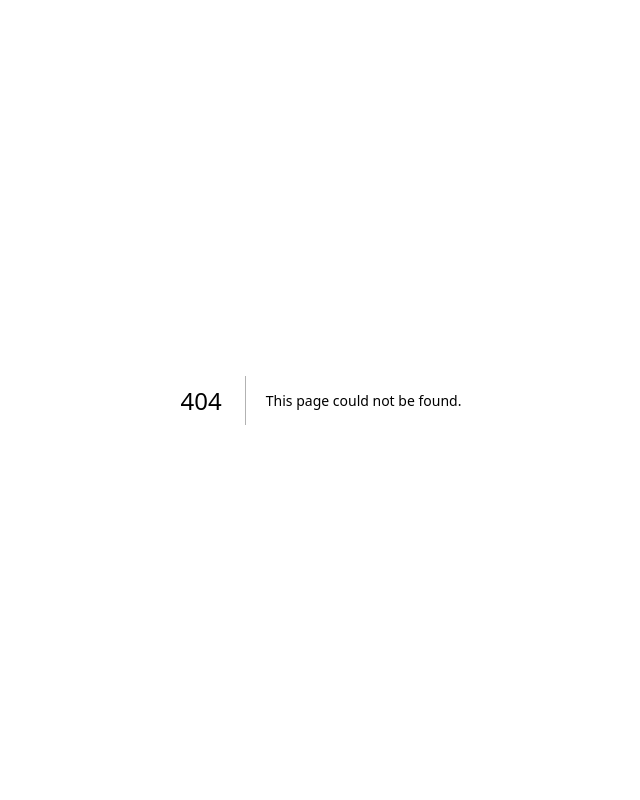
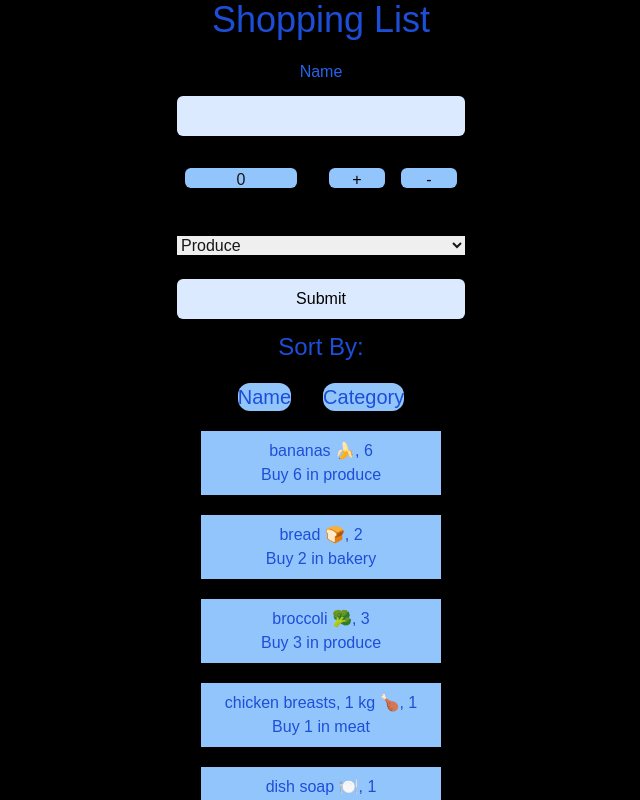
Before and after one commit to Dally-Bear/cprg306-assignments, a Next.js app: page /week-8 in a window 1280 px wide. Before the commit this address had no page. Shown: the top 800 px of the page, without its empty margins (319-959 px from the left). Built offline with nearby package versions, Linux system fonts and the light colour scheme.

Commit message:
started week 8

```diff
--- a/app/page.js
+++ b/app/page.js
@@ -26,7 +26,9 @@ export default function Page() {
               <li className="p-5">
                 <Link href="/week-7">Week 7 Assignment</Link>
               </li>
-
+              <li className="p-5">
+                <Link href="/week-8">Week 8 Assignment</Link>
+              </li>
             </ul>
         </div>
 
--- /dev/null
+++ b/app/week-8/item-list.js
@@ -0,0 +1,42 @@
+"use client";
+import { useState, useEffect } from 'react';
+
+export default function ItemList({ items }) {
+    const [sortedItems, setSortedItems] = useState(items);
+    const [sortCriteria, setSortCriteria] = useState('name');
+
+    useEffect(() => {
+        sortItems(sortCriteria);
+    }, [items, sortCriteria]);
+
+    const sortItems = (criteria) => {
+        const sorted = [...items].sort((a, b) => {
+            if (criteria === 'name') {
+                return a.name.localeCompare(b.name);
+            } else if (criteria === 'category') {
+                return a.category.localeCompare(b.category);
+            }
+            return 0;
+        });
+        setSortedItems(sorted);
+    };
+
+    return (
+        <div className="text-center text-blue-700">
+            <h1 className="text-center text-2xl text-blue-700 mb-5">Sort By:</h1>
+            <button className="mr-4 text-xl bg-blue-300 rounded-xl" onClick={() => setSortCriteria('name')}>Name</button>
+            <button className="ml-4 text-xl bg-blue-300 rounded-xl" onClick={() => setSortCriteria('category')}>Category</button>
+            <div className="flex justify-center mt-5">
+                <ul className="list-none">
+                    {sortedItems.map((item, index) => (
+                        <li className="mb-5 bg-blue-300 w-60 text-center p-2" key={index}>
+                            {item.name}, {item.quantity} {item.category === 'dairy' ? '🥛' : ''}
+                            <br />
+                            Buy {item.quantity} in {item.category}
+                        </li>
+                    ))}
+                </ul>
+            </div>
+        </div>
+    );
+}
--- /dev/null
+++ b/app/week-8/item.js
@@ -0,0 +1,16 @@
+
+export default function Item({name, quantity, category}) {
+    return (
+        <div>
+            <div className="w-full justify-center flex">
+                <ul>
+                    <li className="bg-black-200  text-center flex-col">
+                    <div className="font-bold text-blue-700 text-xl text-center bg-yellow-100">Name: {name}</div>
+                    <div className="text-blue-700 text-center bg-yellow-100">Quantity: {quantity}</div>
+                    <div className="text-blue-700 text-center bg-yellow-100">Category: {category}</div>
+                    </li>
+                </ul>
+            </div>
+        </div>
+    )
+};
--- /dev/null
+++ b/app/week-8/items.json
@@ -0,0 +1,74 @@
+[
+    {
+      "id": "1h2GJKH12gkHG31h1H",
+      "name": "milk, 4 L 🥛",
+      "quantity": 1,
+      "category": "dairy"
+    },
+    {
+      "id": "2KJH3k2j3H1k2J3K1H",
+      "name": "bread 🍞",
+      "quantity": 2,
+      "category": "bakery"
+    },
+    {
+      "id": "3h2KJH3k2j3H1k2J3",
+      "name": "eggs, dozen 🥚",
+      "quantity": 2,
+      "category": "dairy"
+    },
+    {
+      "id": "4k2J3K1H2GJKH12gk",
+      "name": "bananas 🍌",
+      "quantity": 6,
+      "category": "produce"
+    },
+    {
+      "id": "5H1h1H2KJH3k2j3H",
+      "name": "broccoli 🥦",
+      "quantity": 3,
+      "category": "produce"
+    },
+    {
+      "id": "6H1k2J3K1H2GJKH1",
+      "name": "chicken breasts, 1 kg 🍗",
+      "quantity": 1,
+      "category": "meat"
+    },
+    {
+      "id": "7gkHG31h1H2KJH3k",
+      "name": "pasta sauce 🍝",
+      "quantity": 3,
+      "category": "canned goods"
+    },
+    {
+      "id": "8j3H1k2J3K1H2GJK",
+      "name": "spaghetti, 454 g 🍝",
+      "quantity": 2,
+      "category": "dry goods"
+    },
+    {
+      "id": "9H12gkHG31h1H2KJ",
+      "name": "toilet paper, 12 pack 🧻",
+      "quantity": 1,
+      "category": "household"
+    },
+    {
+      "id": "10H3k2j3H1k2J3K1",
+      "name": "paper towels, 6 pack",
+      "quantity": 1,
+      "category": "household"
+    },
+    {
+      "id": "11k2J3K1H2GJKH12",
+      "name": "dish soap 🍽️",
+      "quantity": 1,
+      "category": "household"
+    },
+    {
+      "id": "12GJKH12gkHG31h1",
+      "name": "hand soap 🧼",
+      "quantity": 4,
+      "category": "household"
+    }
+  ]
--- /dev/null
+++ b/app/week-8/new-item.js
@@ -0,0 +1,87 @@
+"use client";
+import { useState } from 'react';
+
+export default function Form({ onAddItem }) {
+    const [count, setCount] = useState(0);
+    const [name, setName] = useState("");
+    const [category, setCategory] = useState("produce");
+
+    const increment = (event) => {
+        event.preventDefault();
+        setCount(count + 1);
+    };
+
+    const decrement = (event) => {
+        event.preventDefault();
+        setCount(count - 1);
+    };
+
+    const handleSubmit = (event) => {
+        event.preventDefault();
+        if (name.trim() === "" || count <= 0) {
+            alert("Fields cannot be empty");
+            return;
+        }
+        onAddItem({ name, quantity: count, category });
+        setName("");
+        setCount(0);
+    };
+
+    return (
+        <form className="flex flex-col justify-center text-center" onSubmit={handleSubmit}>
+            <label className="text-center text-blue-600" htmlFor="name">Name</label>
+            <input
+                id="name"
+                type="text"
+                value={name}
+                onChange={(event) => setName(event.target.value)}
+                className="bg-blue-100 text-black p-2 rounded-md m-3"
+            />
+
+            <div className="flex flex-row justify-between bg-black rounded-2xl w-72 p-2 m-3">
+                <p className="text bg-blue-300 w-28 h-5 rounded-md">{count}</p>
+                <div>
+                    <button
+                        onClick={increment}
+                        disabled={count === 20}
+                        className="bg-blue-300 text-black h-5 mb-4 w-14 ml-2 rounded-md hover:bg-red-700"
+                    >
+                        +
+                    </button>
+
+                    <button
+                        onClick={decrement}
+                        disabled={count === 0}
+                        className="bg-blue-300 text-black ml-4 mb-4 w-14 h-5 rounded-md hover:bg-red-700"
+                    >
+                        -
+                    </button>
+                </div>
+            </div>
+            <select
+                className='m-3'
+                value={category}
+                onChange={(event) => setCategory(event.target.value)}
+            >
+                <option value="produce">Produce</option>
+                <option value="dairy">Dairy</option>
+                <option value="bakery">Bakery</option>
+                <option value="meat">Meat</option>
+                <option value="frozen">Frozen Foods</option>
+                <option value="canned">Canned Goods</option>
+                <option value="dry goods">Dry Goods</option>
+                <option value="beverages">Beverages</option>
+                <option value="snacks">Snacks</option>
+                <option value="household">Household</option>
+                <option value="other">Other</option>
+            </select>
+
+            <button
+                type="submit"
+                className="bg-blue-100 text-black p-2 rounded-md m-3 hover:bg-red-700"
+            >
+                Submit
+            </button>
+        </form>
+    );
+}
--- /dev/null
+++ b/app/week-8/page.js
@@ -0,0 +1,23 @@
+"use client";
+import ItemList from "./item-list";
+import Form from "./new-item";
+import itemData from "./items.json";
+import { useState } from "react";
+
+
+
+export default function Page() {
+    const [items, setItems] = useState(itemData);
+
+    const handleAddItem = (newItem) => {
+        setItems([...items, newItem]);
+    }
+
+    return(
+        <main className= "min-h-screen w-full  justify-center bg-black justify-items-center">
+            <h1 className= "text-center text-4xl text-blue-700 bg-black mb-5"> Shopping List</h1>
+            <Form onAddItem= {handleAddItem}/>
+            <ItemList items= {items}/>
+        </main>
+    )
+};
```
Also changed, not shown: app/week-8/meal-ideas.js (added).
